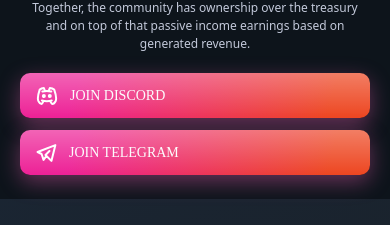
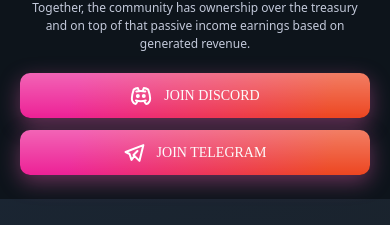
Before and after one commit to tarifalhasan/BUbble-Defi, a React (Vite) app: page / in a window 390 px wide. Shown: the part 1632-1857 px from the top of the page. Built offline with nearby package versions, Linux system fonts and the light colour scheme; a web font is replaced by a local one.

Commit message:
complete project

```diff
--- a/src/index.css
+++ b/src/index.css
@@ -47,7 +47,7 @@
 
     box-shadow: 0px 7px 21px rgba(243, 95, 180, 0.4);
     border-radius: 10px;
-    @apply text-[14px] gap-x-3 flex items-center font-sandro  cursor-pointer;
+    @apply text-[14px] gap-x-3 flex justify-center items-center font-sandro  cursor-pointer;
   }
   .btn-primary:hover {
     background: linear-gradient(
@@ -58,7 +58,7 @@
   }
   .menu_btn {
     background: rgba(255, 255, 255, 0.05);
-    @apply px-6 text-[14px] py-3 font-sandro rounded-[12px];
+    @apply px-6 text-[14px] flex justify-center py-3 font-sandro rounded-[12px];
     box-shadow: 0px 7px 21px rgba(0, 0, 0, 0.07);
   }
   .nav-link:hover {
@@ -144,7 +144,7 @@
 
     gap: 12px;
     height: 186px;
-    @apply px-16 md:text-clip md:py-4 h-auto justify-center md:grid place-content-center md:h-[187px] gap-[12px];
+    @apply px-16 md:text-clip md:py-4 h-auto justify-center md:grid place-content-center items-center md:h-[187px] gap-[12px];
   }
 
   .Imghover:hover {
```
